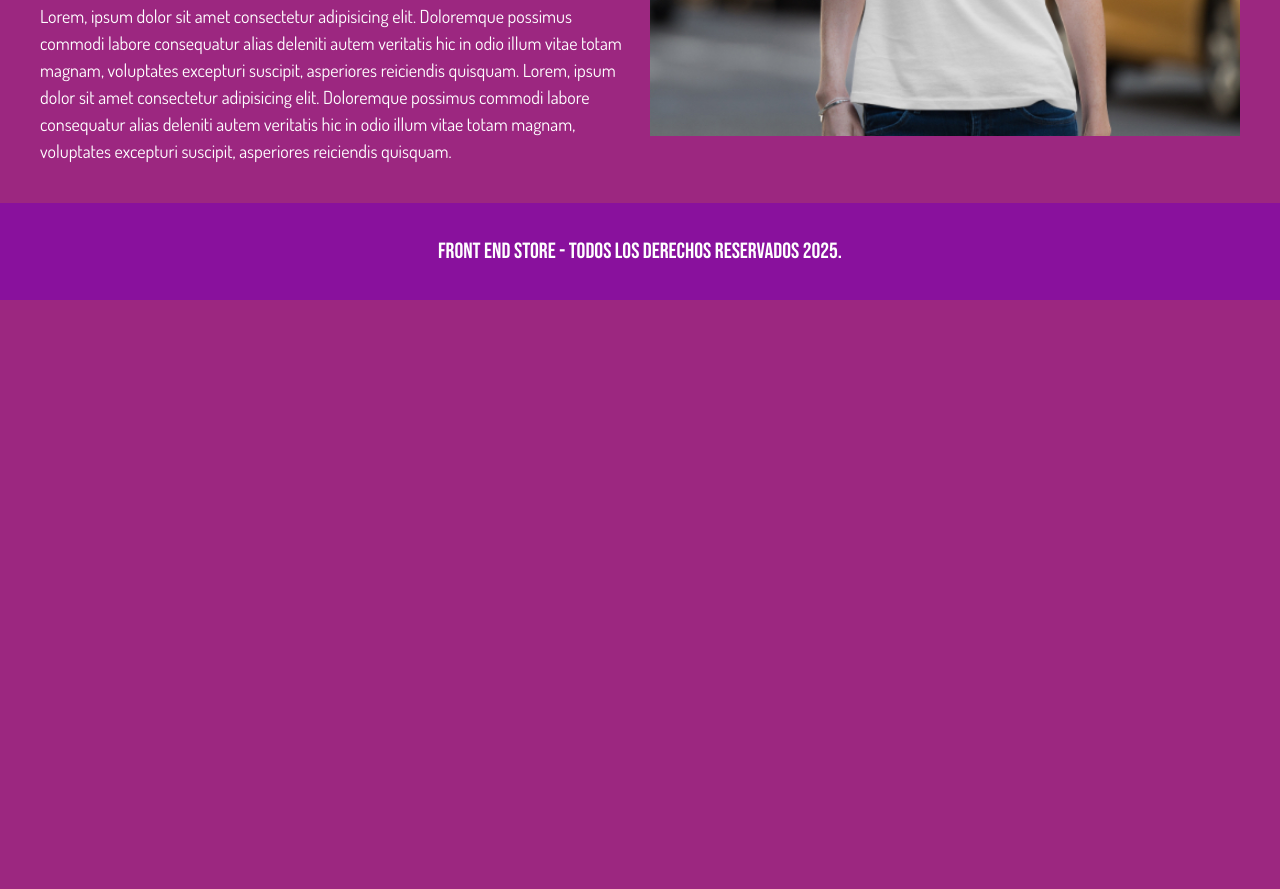
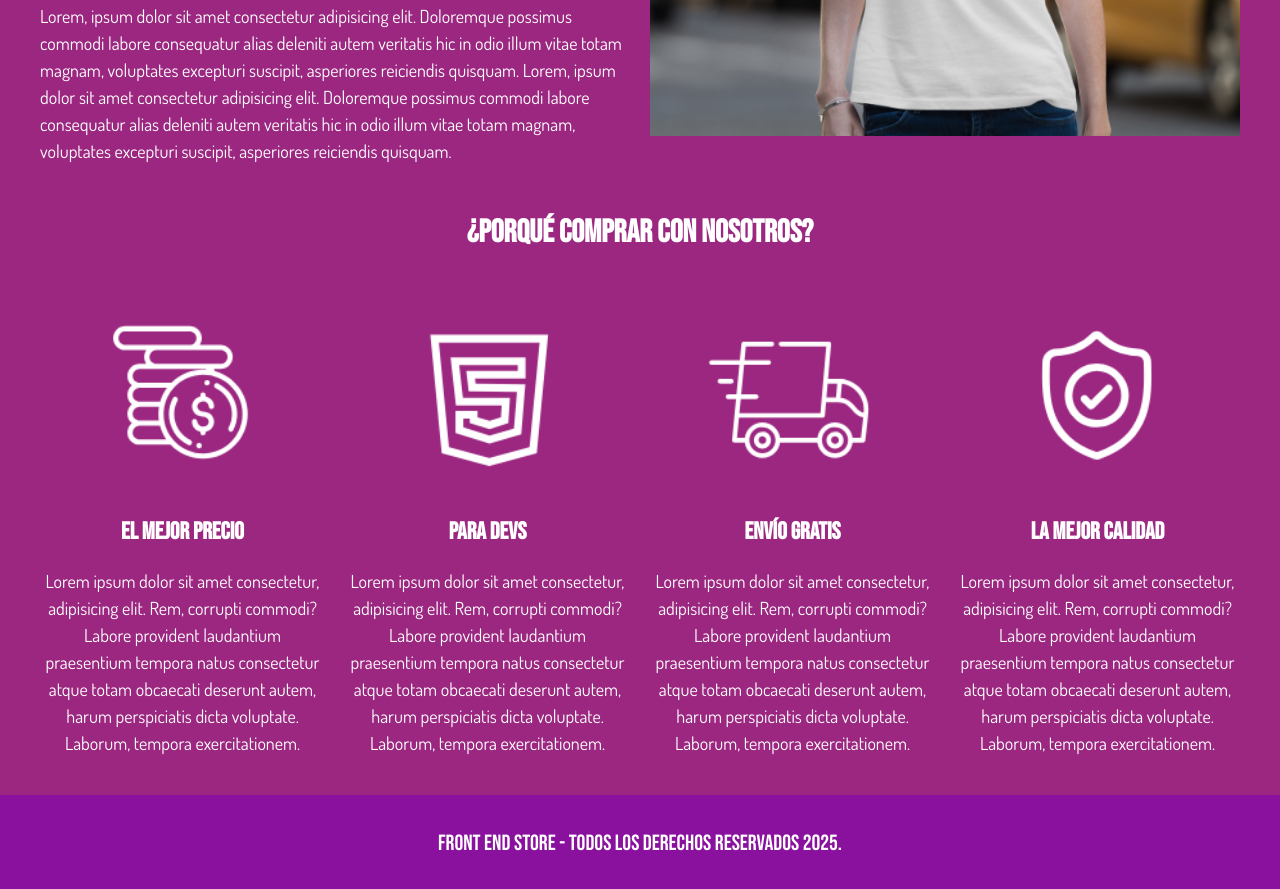
Before and after one commit to Pshepu/Tienda-frontend, a plain HTML site: page nosotros.html in a window 1280 px wide. Shown: the part 619-1508 px from the top of the page. Before the commit the page ends 919 px from the top, so only its background shows below. Drawn offline with Linux system fonts and the light colour scheme.

Commit message:
finalizacion de nosotros.html

```diff
--- a/css/styles.css
+++ b/css/styles.css
@@ -181,3 +181,31 @@ h3{
         grid-column: 2/3;
     }
 }
+
+
+/*Bloques*/
+
+.bloques{
+    display: grid;
+    grid-template-columns: repeat(2,1fr);
+    gap: 2rem;
+}
+
+@media (min-width: 768px) {
+    .bloques{
+        grid-template-columns: repeat(4,1fr);
+    }
+}
+
+
+
+.bloque{
+    text-align: center;
+}
+
+.bloque__imagen{
+    width: 100%;
+}
+.bloque__titulo{
+    margin:0;
+}
--- a/nosotros.html
+++ b/nosotros.html
@@ -59,6 +59,31 @@
 
         </main>
 
+        <section class="contenedor comprar">
+            <h2>¿Porqué comprar con nosotros?</h2>
+            <div class="bloques">
+                <div class="bloque">
+                    <img class="bloque__imagen" src="img/icono_1.png" alt="">
+                    <h3 class="bloque__titulo">El Mejor Precio</h3>
+                    <p>Lorem ipsum dolor sit amet consectetur, adipisicing elit. Rem, corrupti commodi? Labore provident laudantium praesentium tempora natus consectetur atque totam obcaecati deserunt autem, harum perspiciatis dicta voluptate. Laborum, tempora exercitationem.</p>
+                </div><!--bloque-->
+                <div class="bloque">
+                    <img class="bloque__imagen" src="img/icono_2.png" alt="">
+                    <h3 class="bloque__titulo">Para Devs</h3>
+                    <p>Lorem ipsum dolor sit amet consectetur, adipisicing elit. Rem, corrupti commodi? Labore provident laudantium praesentium tempora natus consectetur atque totam obcaecati deserunt autem, harum perspiciatis dicta voluptate. Laborum, tempora exercitationem.</p>
+                </div><!--bloque-->
+                <div class="bloque">
+                    <img class="bloque__imagen" src="img/icono_3.png" alt="">
+                    <h3 class="bloque__titulo">Envío Gratis</h3>
+                    <p>Lorem ipsum dolor sit amet consectetur, adipisicing elit. Rem, corrupti commodi? Labore provident laudantium praesentium tempora natus consectetur atque totam obcaecati deserunt autem, harum perspiciatis dicta voluptate. Laborum, tempora exercitationem.</p>
+                </div><!--bloque-->
+                <div class="bloque">
+                    <img class="bloque__imagen" src="img/icono_4.png" alt="">
+                    <h3 class="bloque__titulo">La mejor calidad</h3>
+                    <p>Lorem ipsum dolor sit amet consectetur, adipisicing elit. Rem, corrupti commodi? Labore provident laudantium praesentium tempora natus consectetur atque totam obcaecati deserunt autem, harum perspiciatis dicta voluptate. Laborum, tempora exercitationem.</p>
+                </div><!--bloque-->
+            </div> <!--bloques-->
+        </section>
 
 
         <footer class="footer">
```
